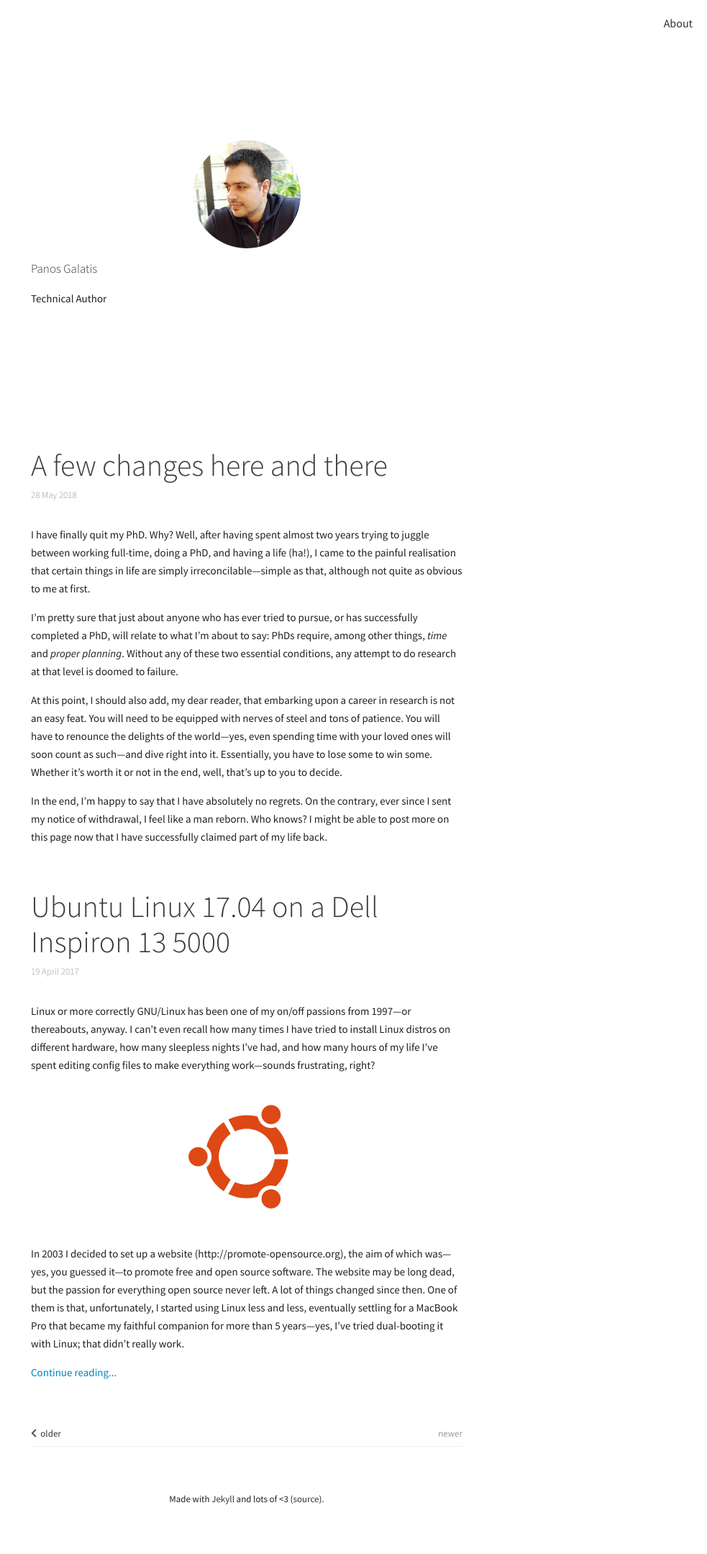
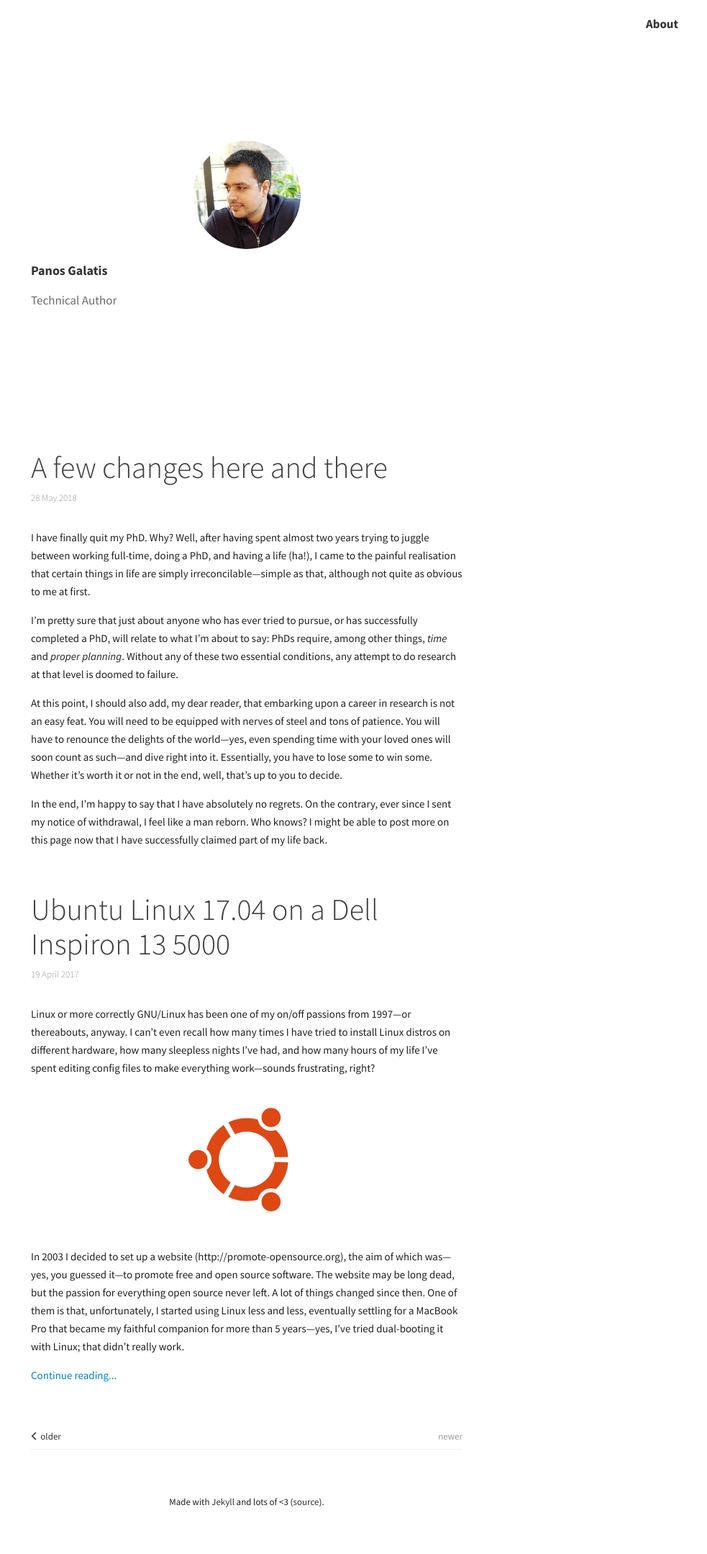
Before and after one commit to pgalatis/pgalatis.github.io, a Jekyll site: the page built from index.html, in a window 1280 px wide. Shown: the whole page at 72% size, without its empty margins (297-1280 px from the left). Built offline with Jekyll 4.4.1, drawn with Linux system fonts in a browser that asks for light colours; nearby versions of some CDN libraries; the list of posts is cut into pages by our own code.

Commit message:
Update style.css

```diff
--- a/css/style.css
+++ b/css/style.css
@@ -9,11 +9,12 @@ body {
 
 header.top {
     text-align: right;
-    margin: 20px 20px 40px 0;
+    margin: 20px 40px 40px 0;
 }
 
 nav.tmenu a {
-	font-size: 16px;
+	font-size: 17px;
+	font-weight: 700;
 }
 
 
@@ -29,9 +30,15 @@ img.profile {
    margin: 0 auto;
 }
 
+p.desc {
+	font-size: 17px;
+	font-weight: 400;
+	color: #6b6b6b;
+}
+
 p.lead {
-	font-size: 17px;
-	font-weight: 300;
+	font-size: 18px;
+	font-weight: 700;
 	color: #333;
 	line-height: 23px;
 }
```
